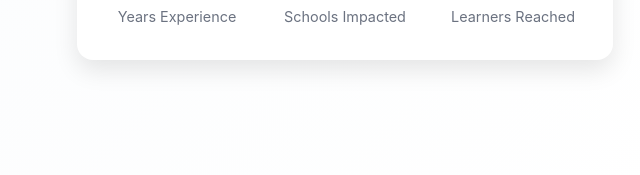
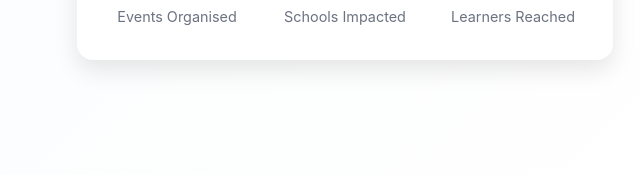
Before and after one commit to gisc/pd, a plain HTML site: page index.html in a window 1280 px wide. Shown: the part 568-743 px from the top of the page, 603-1243 px from the left. Drawn offline with Linux system fonts and the light colour scheme.

Commit message:
change impact to events

```diff
--- a/index.html
+++ b/index.html
@@ -527,7 +527,7 @@
                     <div class="hero-stats">
                         <div class="stat">
                             <div class="stat-number">30+</div>
-                            <div class="stat-label">Years Experience</div>
+                            <div class="stat-label">Events Organised</div>
                         </div>
                         <div class="stat">
                             <div class="stat-number">50+</div>
```
